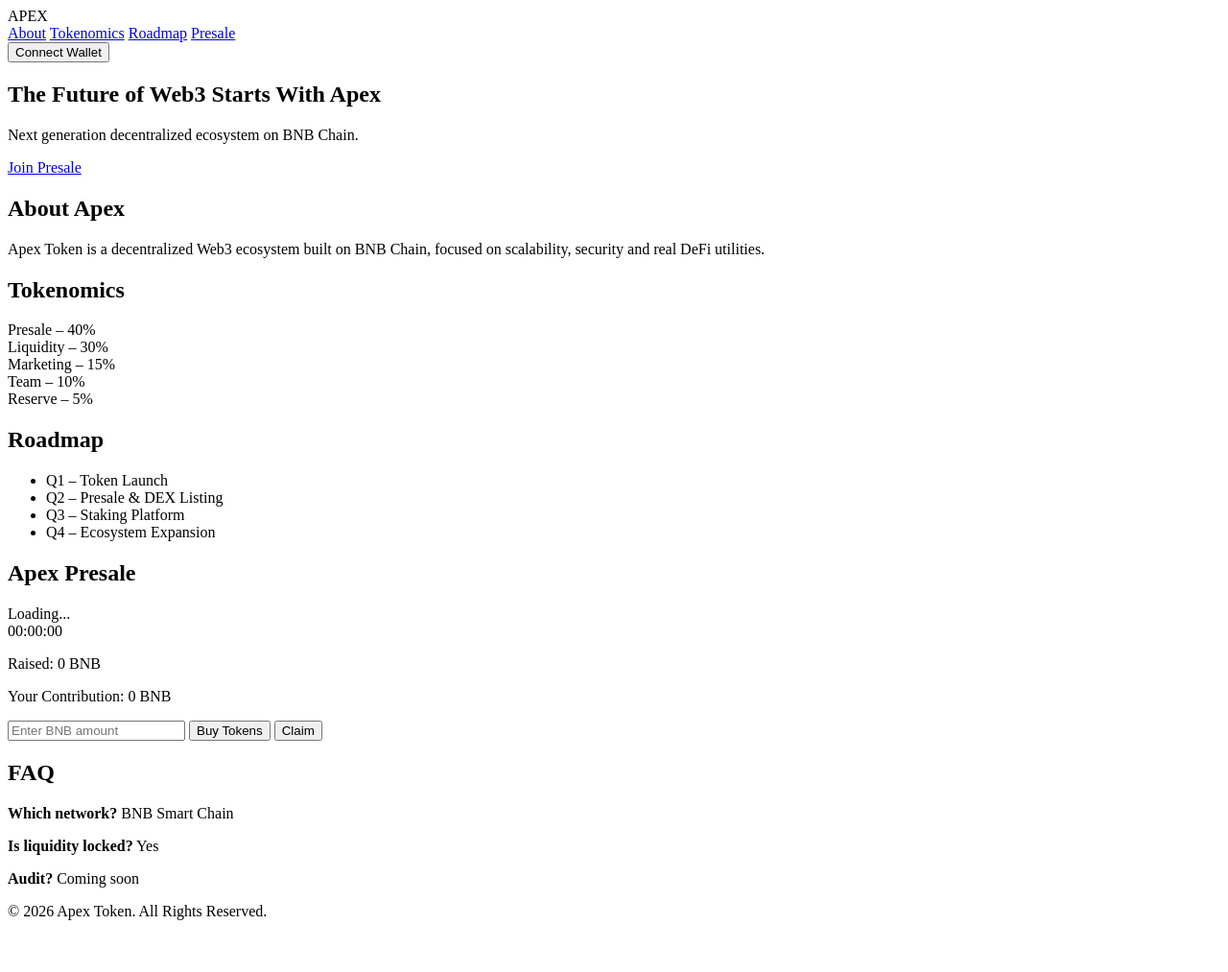
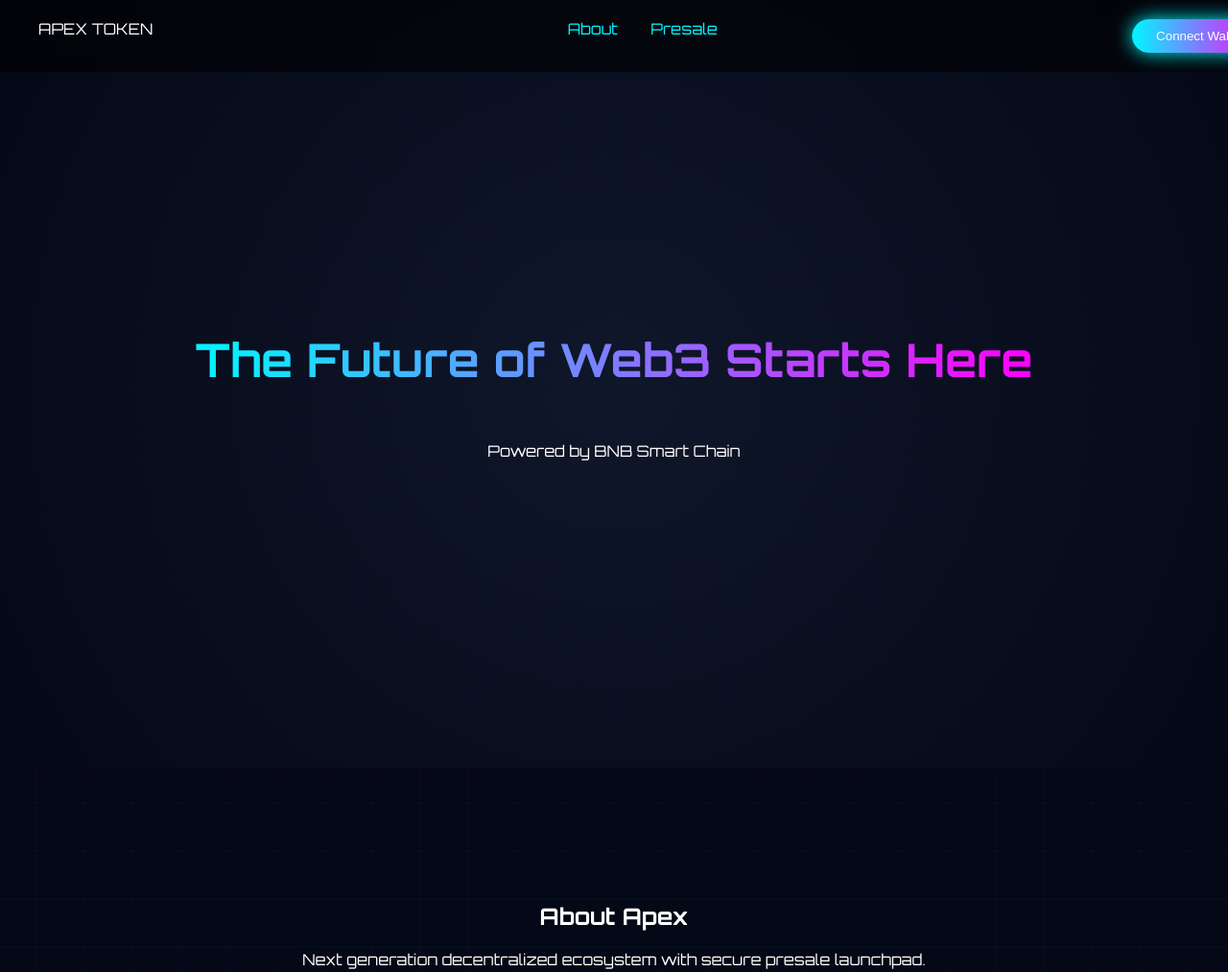
Before and after one commit to Tete1676/Apex_test, a plain HTML site: page index.html in a window 1280 px wide. Shown: the top 1013 px of the page at 96% size. Before the commit the page ends 975 px from the top, so only its background shows below. Drawn offline with Linux system fonts and the light colour scheme; a script that the page names is missing.

Commit message:
Update index.html with new content and styles

```diff
--- a/index.html
+++ b/index.html
@@ -4,86 +4,214 @@
 <meta charset="UTF-8">
 <meta name="viewport" content="width=device-width, initial-scale=1.0">
 <title>Apex Token | Official</title>
-<link rel="stylesheet" href="./Apex_test/style.css">
+
+<!-- WEB3 -->
 <script src="https://cdn.jsdelivr.net/npm/web3@latest/dist/web3.min.js"></script>
+
+<!-- FONT -->
+<link href="https://fonts.googleapis.com/css2?family=Orbitron:wght@400;700&display=swap" rel="stylesheet">
+
+<style>
+body {
+    margin: 0;
+    font-family: 'Orbitron', sans-serif;
+    background: #050816;
+    color: white;
+    overflow-x: hidden;
+}
+
+/* Neon Grid Background */
+body::before {
+    content: "";
+    position: fixed;
+    width: 200%;
+    height: 200%;
+    background:
+    repeating-linear-gradient(0deg, rgba(0,255,255,0.05) 0px, rgba(0,255,255,0.05) 1px, transparent 1px, transparent 50px),
+    repeating-linear-gradient(90deg, rgba(255,0,255,0.05) 0px, rgba(255,0,255,0.05) 1px, transparent 1px, transparent 50px);
+    animation: moveGrid 20s linear infinite;
+    z-index: -1;
+}
+
+@keyframes moveGrid {
+    from { transform: translate(0,0); }
+    to { transform: translate(-50px,-50px); }
+}
+
+header {
+    backdrop-filter: blur(10px);
+    background: rgba(0,0,0,0.6);
+    display: flex;
+    justify-content: space-between;
+    padding: 20px 40px;
+    position: fixed;
+    width: 100%;
+    z-index: 10;
+}
+
+nav a {
+    color: #00f7ff;
+    margin: 0 15px;
+    text-decoration: none;
+}
+
+.connect-btn {
+    background: linear-gradient(90deg,#00f7ff,#ff00ff);
+    border: none;
+    padding: 10px 25px;
+    border-radius: 30px;
+    color: white;
+    box-shadow: 0 0 20px #00f7ff;
+    cursor: pointer;
+}
+
+.hero {
+    height: 100vh;
+    display: flex;
+    flex-direction: column;
+    justify-content: center;
+    align-items: center;
+    background: radial-gradient(circle at center,#0f172a,#050816);
+    text-align: center;
+}
+
+.hero h1 {
+    font-size: 3rem;
+    background: linear-gradient(90deg,#00f7ff,#ff00ff);
+    -webkit-background-clip: text;
+    -webkit-text-fill-color: transparent;
+}
+
+.section {
+    padding: 120px 20px;
+    text-align: center;
+}
+
+.launchpad {
+    margin: 100px auto;
+    padding: 60px;
+    max-width: 700px;
+    background: rgba(255,255,255,0.05);
+    border-radius: 20px;
+    backdrop-filter: blur(20px);
+    box-shadow: 0 0 30px rgba(255,0,255,0.2);
+}
+
+.progress-container {
+    background: #111;
+    height: 20px;
+    border-radius: 20px;
+    margin: 20px 0;
+}
+
+.progress-bar {
+    height: 100%;
+    width: 0%;
+    border-radius: 20px;
+    background: linear-gradient(90deg,#00f7ff,#ff00ff);
+    box-shadow: 0 0 15px #00f7ff;
+    transition: 0.5s;
+}
+
+input {
+    padding: 12px;
+    border-radius: 20px;
+    border: none;
+    margin: 10px;
+    width: 200px;
+}
+
+button {
+    padding: 12px 25px;
+    border-radius: 30px;
+    border: none;
+    background: linear-gradient(90deg,#00f7ff,#ff00ff);
+    color: white;
+    cursor: pointer;
+    box-shadow: 0 0 15px #00f7ff;
+}
+</style>
 </head>
+
 <body>
 
 <header>
-  <div class="logo">APEX</div>
+  <div>APEX TOKEN</div>
   <nav>
     <a href="#about">About</a>
-    <a href="#tokenomics">Tokenomics</a>
-    <a href="#roadmap">Roadmap</a>
     <a href="#presale">Presale</a>
   </nav>
-  <button onclick="connectWallet()" class="connect-btn">Connect Wallet</button>
+  <button class="connect-btn" onclick="connectWallet()">Connect Wallet</button>
 </header>
 
 <section class="hero">
-  <h1>The Future of Web3 Starts With Apex</h1>
-  <p>Next generation decentralized ecosystem on BNB Chain.</p>
-  <a href="#presale" class="cta-btn">Join Presale</a>
+  <h1>The Future of Web3 Starts Here</h1>
+  <p>Powered by BNB Smart Chain</p>
 </section>
 
 <section id="about" class="section">
   <h2>About Apex</h2>
-  <p>
-    Apex Token is a decentralized Web3 ecosystem built on BNB Chain,
-    focused on scalability, security and real DeFi utilities.
-  </p>
-</section>
-
-<section id="tokenomics" class="section">
-  <h2>Tokenomics</h2>
-  <div class="token-grid">
-    <div>Presale – 40%</div>
-    <div>Liquidity – 30%</div>
-    <div>Marketing – 15%</div>
-    <div>Team – 10%</div>
-    <div>Reserve – 5%</div>
-  </div>
-</section>
-
-<section id="roadmap" class="section">
-  <h2>Roadmap</h2>
-  <ul class="roadmap">
-    <li>Q1 – Token Launch</li>
-    <li>Q2 – Presale & DEX Listing</li>
-    <li>Q3 – Staking Platform</li>
-    <li>Q4 – Ecosystem Expansion</li>
-  </ul>
+  <p>Next generation decentralized ecosystem with secure presale launchpad.</p>
 </section>
 
 <section id="presale" class="launchpad">
-  <h2>Apex Presale</h2>
-  <div id="saleStatus">Loading...</div>
+  <h2>Presale Live</h2>
 
-  <div id="timer">00:00:00</div>
+  <div id="saleStatus">Waiting...</div>
 
   <div class="progress-container">
     <div class="progress-bar" id="progressBar"></div>
   </div>
 
   <p id="raisedAmount">Raised: 0 BNB</p>
-  <p id="userContribution">Your Contribution: 0 BNB</p>
+  <p id="walletAddress">Not connected</p>
 
   <input type="number" id="bnbAmount" placeholder="Enter BNB amount">
   <button onclick="buyToken()">Buy Tokens</button>
-  <button onclick="claimTokens()">Claim</button>
 </section>
 
-<section class="section faq">
-  <h2>FAQ</h2>
-  <p><strong>Which network?</strong> BNB Smart Chain</p>
-  <p><strong>Is liquidity locked?</strong> Yes</p>
-  <p><strong>Audit?</strong> Coming soon</p>
-</section>
+<script>
+let web3;
+let user;
 
-<footer>
-  <p>© 2026 Apex Token. All Rights Reserved.</p>
-</footer>
+async function connectWallet() {
+    if (window.ethereum) {
+        web3 = new Web3(window.ethereum);
+        await window.ethereum.request({ method: 'eth_requestAccounts' });
+        const accounts = await web3.eth.getAccounts();
+        user = accounts[0];
 
-<script src="https://raw.githubusercontent.com/Tete1676/Apex_test/refs/heads/main/script.js"></script>
+        document.getElementById("walletAddress").innerText =
+        "Connected: " + user.slice(0,6) + "..." + user.slice(-4);
+
+        document.getElementById("saleStatus").innerText = "Wallet Connected";
+    } else {
+        alert("Install MetaMask");
+    }
+}
+
+function buyToken() {
+    let amount = document.getElementById("bnbAmount").value;
+
+    if (!amount) {
+        alert("Enter BNB amount");
+        return;
+    }
+
+    alert("Simulated purchase of " + amount + " BNB 🚀");
+}
+
+/* Fake Progress Animation */
+let progress = 0;
+setInterval(() => {
+    if (progress < 70) {
+        progress += 1;
+        document.getElementById("progressBar").style.width = progress + "%";
+        document.getElementById("raisedAmount").innerText =
+        "Raised: " + progress/10 + " BNB";
+    }
+}, 100);
+</script>
+
 </body>
 </html>
```
